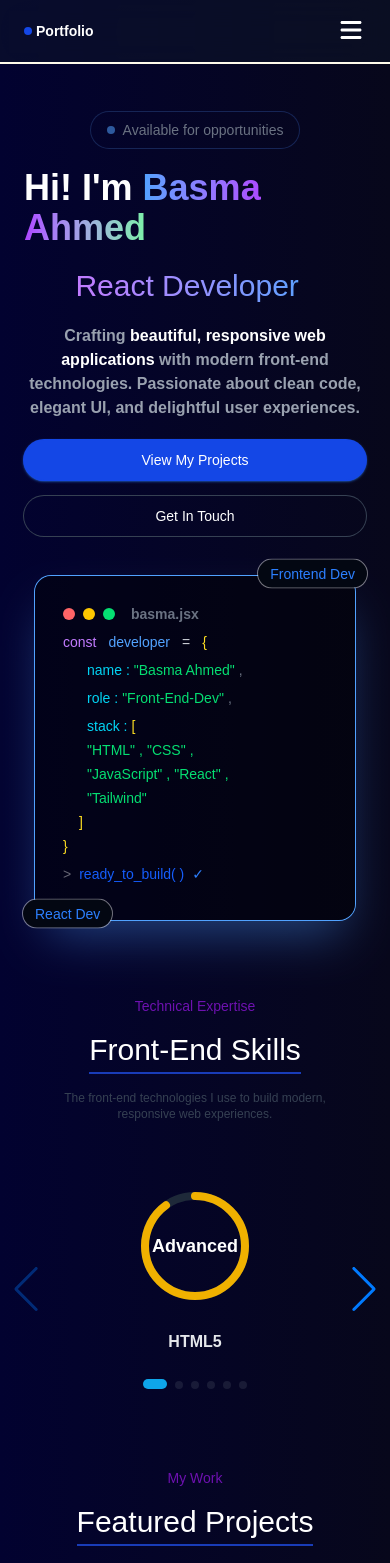
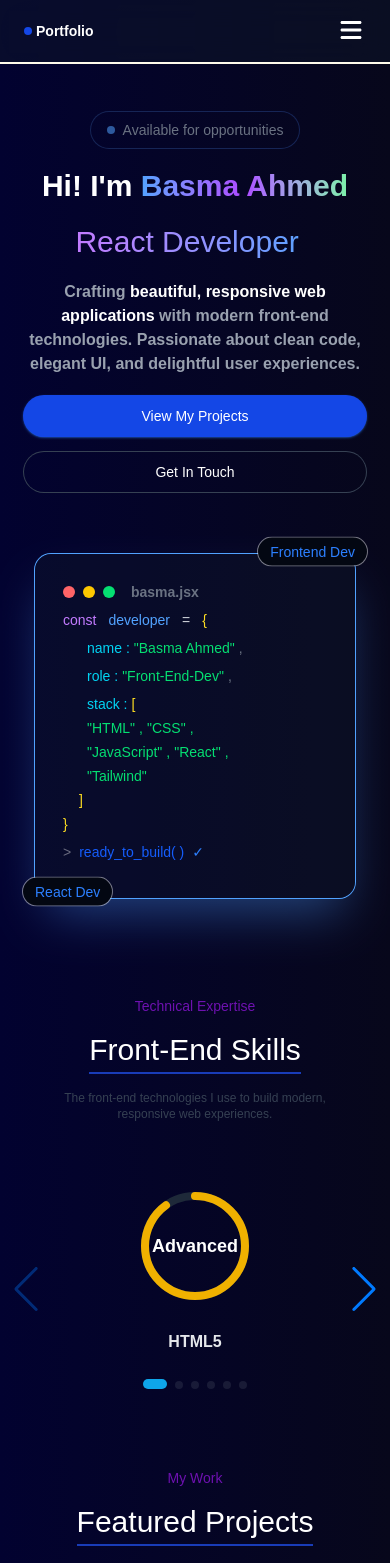
Before and after one commit to basma159/My-Portfolio, a React (Vite) app: page / in a window 390 px wide. Shown: the top 1563 px of the page. Built offline with nearby package versions, Linux system fonts and the light colour scheme.

Commit message:
edit responsive classes-3

```diff
--- a/src/components/emailDiv.jsx
+++ b/src/components/emailDiv.jsx
@@ -6,10 +6,10 @@ function EmailDiv (){
              <div className="footer-top flex flex-col md:flex-row md:justify-between gap-5 px-6 md:px-20">
                 <div>
                     <h2>Stay Updated</h2>
-                    <p className="text-gray-600">Subscribe to see my latest projects &amp; articles. </p>
+                    <p className="text-gray-600">Subscribe to get updates on my latest projects. </p>
                 </div>
-                <div className="flex md:justify-center md:items-center gap-3">
-                    <input type="email" placeholder="Enter Your Email" className="flex-1 ring-2 ring-gray-300 rounded-3xl px-4 py-2 outline-0 focus-within:ring-blue-700" />
+                <div className="flex flex-col md:flex-row md:justify-center md:items-center gap-5">
+                    <input type="email" placeholder="Enter your email address" className="flex-1 ring-2 ring-gray-300 rounded-3xl px-4 py-2 outline-0 focus-within:ring-blue-700" />
                     <Buttons className={"px-4 py-3 ring-2 ring-blue-700 hover:ring-transparent"} text="Subscribe" />
 
                 </div>
--- a/src/components/mainsection.jsx
+++ b/src/components/mainsection.jsx
@@ -45,7 +45,7 @@ function Main() {
                         <h6 className="text-gray-500 text-sm">Available for opportunities</h6>
 
                     </div>
-                    <h2 className="text-4xl md:text-4xl lg:text-6xl font-bold">Hi! I'm <span className="bg-linear-to-r from-blue-400 via-purple-500 to-green-300 bg-clip-text text-transparent">Basma Ahmed</span> </h2>
+                    <h2 className="text-3xl md:text-4xl lg:text-6xl font-bold">Hi! I'm <span className="bg-linear-to-r from-blue-400 via-purple-500 to-green-300 bg-clip-text text-transparent">Basma Ahmed</span> </h2>
                     <h2 className=" flex gap-2 text-3xl md:text-4xl lg:text-5xl bg-linear-to-l from-blue-400 to-purple-400 bg-clip-text text-transparent">{text}<span className="animate-pulse">|</span></h2>
                     <p className="text-gray-400 font-semibold text-center md:text-left">Crafting <span className="text-white">beautiful, responsive web applications</span> with modern front-end technologies. Passionate about clean code, elegant UI, and delightful user experiences.</p>
                     <div className="w-full flex flex-col sm:flex-row justify-center md:justify-start items-center gap-4">
@@ -59,7 +59,7 @@ function Main() {
 
 
                 <div className="right-side w-full flex-1 mx-auto md:w-1/2 flex flex-col md:items-center md:py-16 ">
-                    <div className="w-full max-w-[320px] sm:max-w-sm bg-black/45 ring-1 ring-blue-400 shadow-2xl shadow-blue-400/40 rounded-2xl p-7 space-y-2 relative mx-auto">
+                    <div className="w-full max-w-[320px] sm:max-w-sm bg-slate-900/40 ring-1 ring-blue-400 shadow-2xl shadow-blue-400/40 rounded-2xl p-7 space-y-2 relative mx-auto">
                         <div className="floating ring-1 ring-white/45 bg-gray-950 text-blue-500 text-sm w-fit rounded-2xl px-3 py-1 absolute z-10 -right-3 -top-3  transition-all duration-1000">
                             <h2> Frontend Dev</h2>
                         </div>
```
